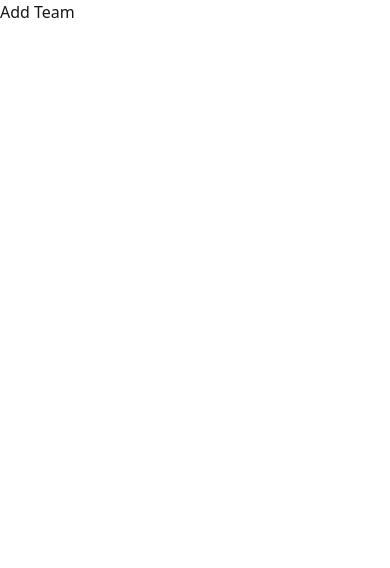
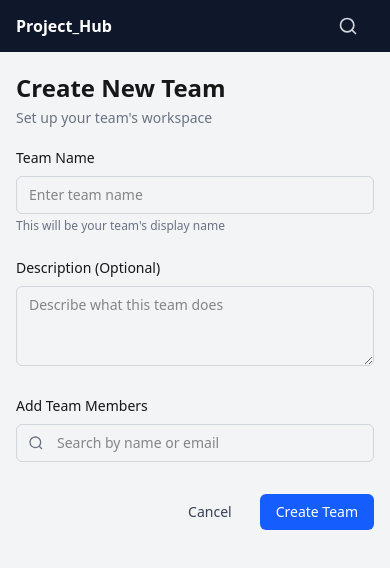
Before and after one commit to Abhishek-Soni-25/project_hub, a Next.js app: page /addTeam in a window 390 px wide. Shown: the top 568 px of the page. Built offline with nearby package versions, Linux system fonts and the light colour scheme; no server answers.

Commit message:
add-team responsive page

```diff
--- a/app/addTeam/page.tsx
+++ b/app/addTeam/page.tsx
@@ -1,7 +1,99 @@
+'use client'
+
+import Hsearch from "../_components/hsearch"
+
+import { useState } from "react";
+
 export default function AddTeam() {
+
+    const [teamName, setTeamName] = useState('');
+    const [teamDescription, setTeamDescription] = useState('');
+    const [searchMembers, setSearchMembers] = useState('');
+
+    const handleSubmit = (e: React.FormEvent) => {
+        e.preventDefault();
+        // Handle form submission
+        console.log({ teamName, teamDescription, searchMembers });
+    };
+
     return (
         <>
-        <h1>Add Team</h1>
+            <Hsearch />
+            <div className="min-h-screen bg-gray-100">
+
+                <div className="max-w-xl mx-auto py-5 px-4">
+                    <div className="mb-5">
+                        <h2 className="text-2xl font-semibold mb-1">Create New Team</h2>
+                        <p className="text-sm text-gray-500">Set up your team's workspace</p>
+                    </div>
+
+                    <form onSubmit={handleSubmit}>
+                        <div className="mb-6">
+                            <label htmlFor="team-name" className="block text-sm font-medium mb-2">
+                                Team Name
+                            </label>
+                            <input
+                                type="text"
+                                id="team-name"
+                                placeholder="Enter team name"
+                                value={teamName}
+                                onChange={(e) => setTeamName(e.target.value)}
+                                className="w-full px-3 py-2 border border-gray-300 rounded-md text-sm"
+                            />
+                            <div className="text-xs text-gray-500 mt-1">This will be your team's display name</div>
+                        </div>
+
+                        <div className="mb-6">
+                            <label htmlFor="team-description" className="block text-sm font-medium mb-2">
+                                Description (Optional)
+                            </label>
+                            <textarea
+                                id="team-description"
+                                placeholder="Describe what this team does"
+                                value={teamDescription}
+                                onChange={(e) => setTeamDescription(e.target.value)}
+                                className="w-full px-3 py-2 border border-gray-300 rounded-md text-sm min-h-20 resize-y"
+                            />
+                        </div>
+
+                        <div className="mb-6">
+                            <label className="block text-sm font-medium mb-2">
+                                Add Team Members
+                            </label>
+                            <div className="relative">
+                                <span className="absolute left-3 top-1/2 -translate-y-1/2 text-gray-500">
+                                    <svg width="16" height="16" viewBox="0 0 24 24" fill="none" stroke="currentColor" strokeWidth="2">
+                                        <circle cx="11" cy="11" r="8"></circle>
+                                        <line x1="21" y1="21" x2="16.65" y2="16.65"></line>
+                                    </svg>
+                                </span>
+                                <input
+                                    type="text"
+                                    placeholder="Search by name or email"
+                                    value={searchMembers}
+                                    onChange={(e) => setSearchMembers(e.target.value)}
+                                    className="w-full pl-10 pr-3 py-2 border border-gray-300 rounded-md text-sm"
+                                />
+                            </div>
+                        </div>
+
+                        <div className="flex justify-end gap-3 mt-8">
+                            <button
+                                type="button"
+                                className="px-4 py-2 text-sm font-medium rounded-md text-gray-700"
+                            >
+                                Cancel
+                            </button>
+                            <button
+                                type="submit"
+                                className="px-4 py-2 text-sm font-medium rounded-md bg-blue-600 text-white"
+                            >
+                                Create Team
+                            </button>
+                        </div>
+                    </form>
+                </div>
+            </div>
         </>
     )
 }
```
